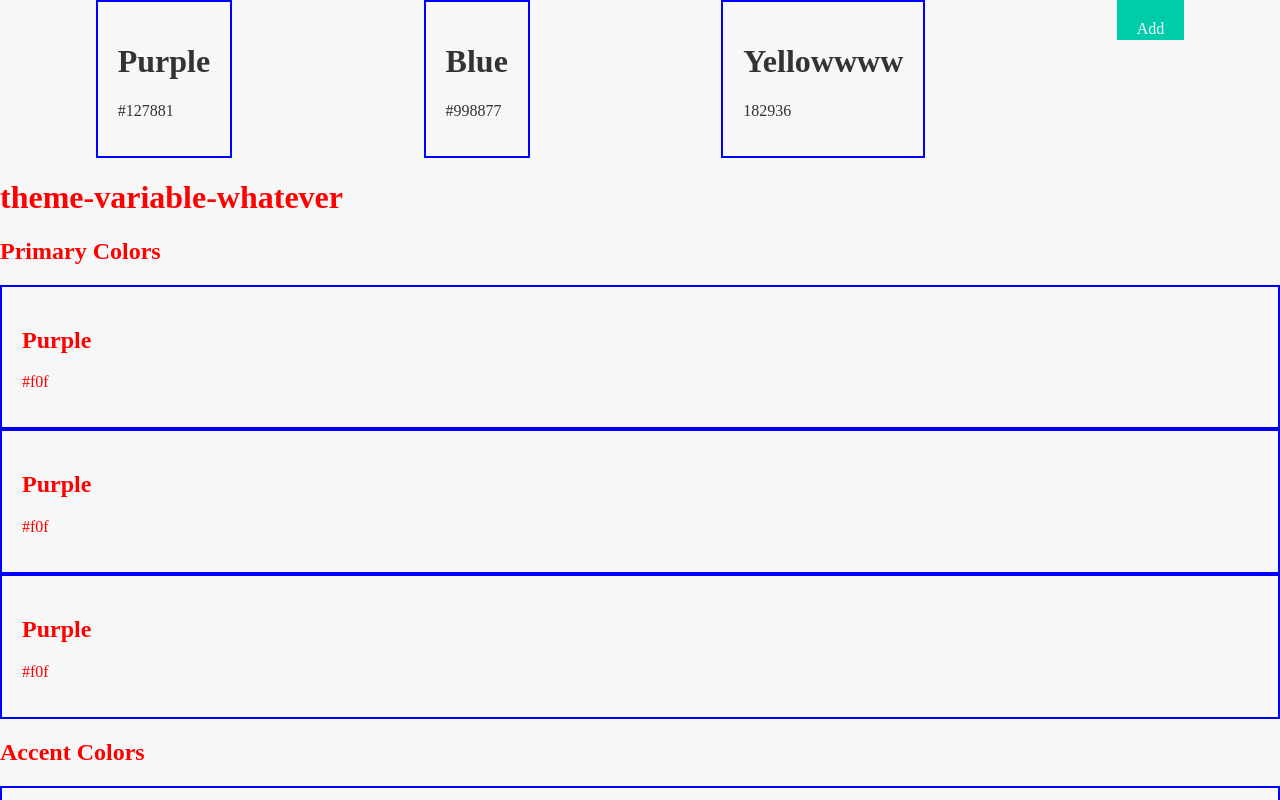
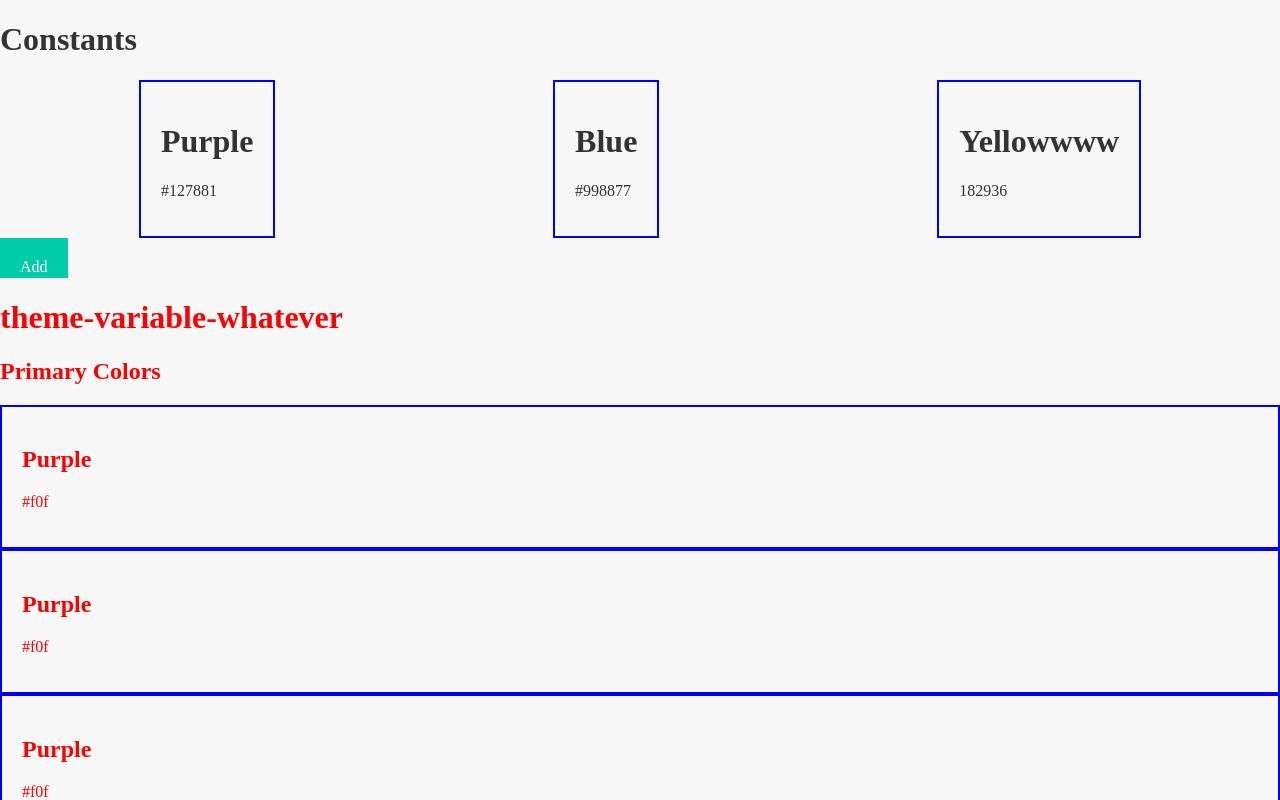
Before and after one commit to unumux/tg-site, a React (Create React App) app: page / in a window 1280 px wide. Shown: the top 800 px of the page. Built offline with nearby package versions, Linux system fonts and the light colour scheme.

Commit message:
updates Constants components

```diff
--- a/src/components/Constants.js
+++ b/src/components/Constants.js
@@ -3,6 +3,14 @@ import styled from 'styled-components';
 import { Swatch } from './Swatch';
 
 const StyledConstants = styled.div`
+
+`;
+
+const Heading = styled.h1`
+
+`;
+
+const Swatches = styled.div`
     display: flex;
     justify-content: space-around;
 `;
@@ -23,8 +31,11 @@ const Add = styled.a`
 
 export const Constants = props =>
     <StyledConstants>
-        <Swatch name='Purple' hex='#127881' />
-        <Swatch name='Blue' hex='#998877' />
-        <Swatch name='Yellowwww' hex='182936' />
-        <Add>Add</Add>
+        <Heading>Constants</Heading>
+            <Swatches>
+                <Swatch name='Purple' hex='#127881' />
+                <Swatch name='Blue' hex='#998877' />
+                <Swatch name='Yellowwww' hex='182936' />
+            </Swatches>
+            <Add>Add</Add>
     </StyledConstants>
```
